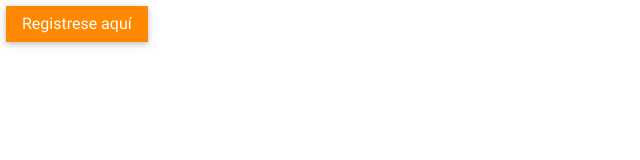
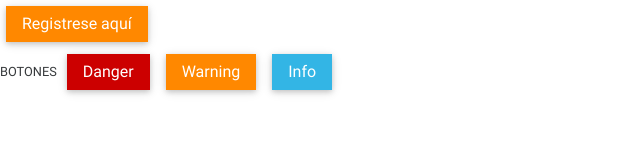
Before and after one commit to Ivans0198/WebGit, a plain HTML site: page index.html in a window 1280 px wide. Shown: the whole page, without its empty margins (0-640 px from the left). Drawn offline with Linux system fonts and the light colour scheme.

Commit message:
Se agregaron nuevos botones

```diff
--- a/index.html
+++ b/index.html
@@ -89,6 +89,14 @@
     </div>
 </div>
 
+<div>
+    <label>BOTONES</label>
+    <button type="button" class="btn btn-danger">Danger</button>
+    <button type="button" class="btn btn-warning">Warning</button>
+    <button type="button" class="btn btn-info">Info</button>
+</div>
+
+
     <!-- /Start your project here-->
 
 
```
